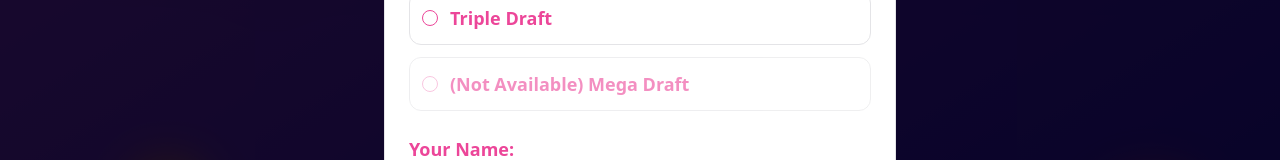
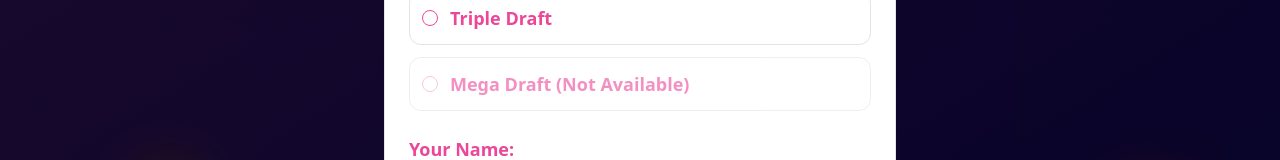
Before and after one commit to adinalini/explorer-card-craft, a React (Vite) app: page / in a window 1280 px wide. Both pictures are taken after a click on the button "Create Room". Shown: the part 387-547 px from the top of the page. Built offline with nearby package versions, Linux system fonts and the light colour scheme.

Commit message:
Moved around mega's availablity text

```diff
--- a/src/pages/Index.tsx
+++ b/src/pages/Index.tsx
@@ -294,7 +294,7 @@ const Index = () => {
                         </label>
                         <label className="flex items-center space-x-3 p-3 border rounded-lg opacity-60 cursor-not-allowed">
                           <RadioGroupItem value="mega" id="mega" disabled />
-                          <span className="text-lg text-primary font-semibold">(Not Available) Mega Draft</span>
+                          <span className="text-lg text-primary font-semibold">Mega Draft (Not Available)</span>
                         </label>
                      </RadioGroup>
                   </div>
```
